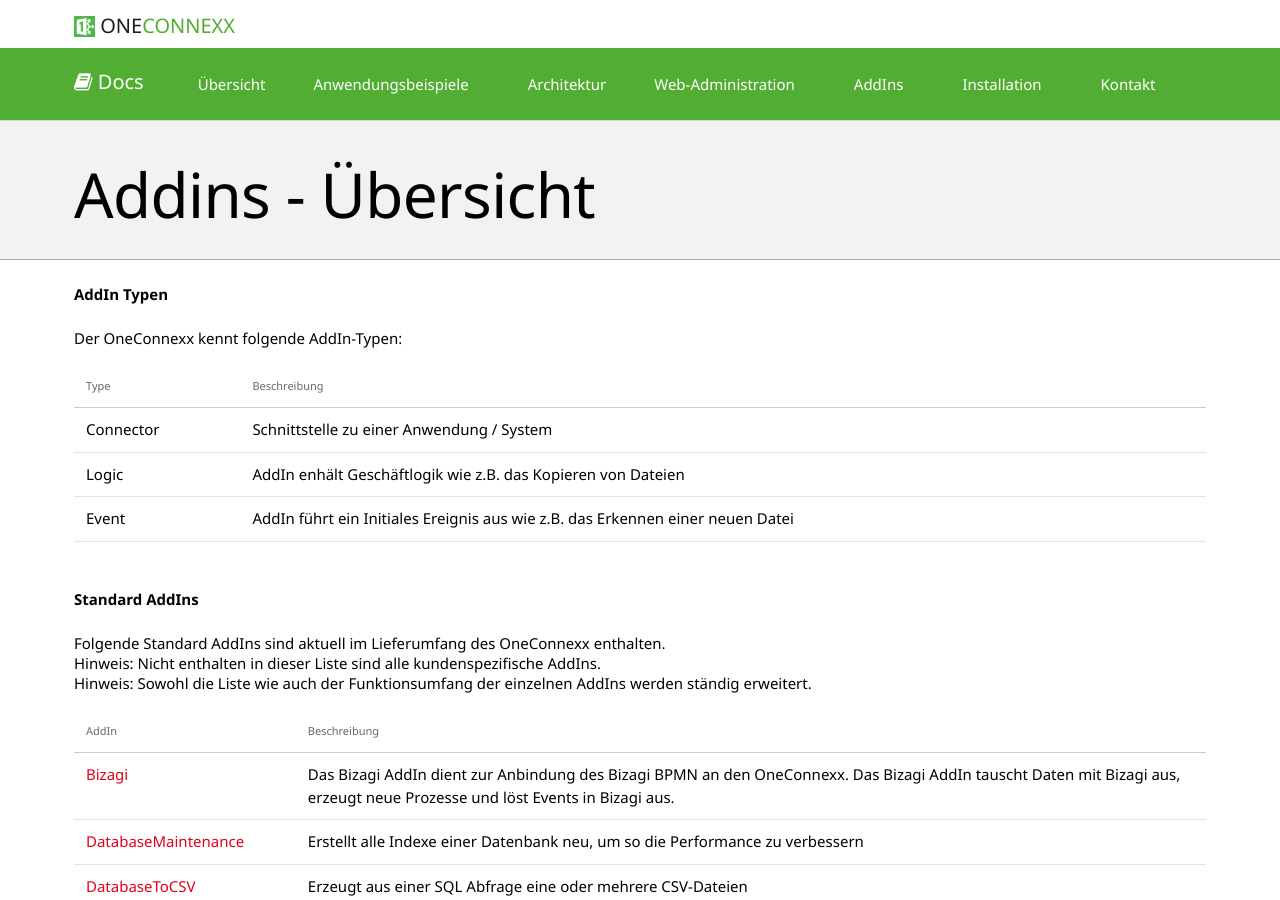
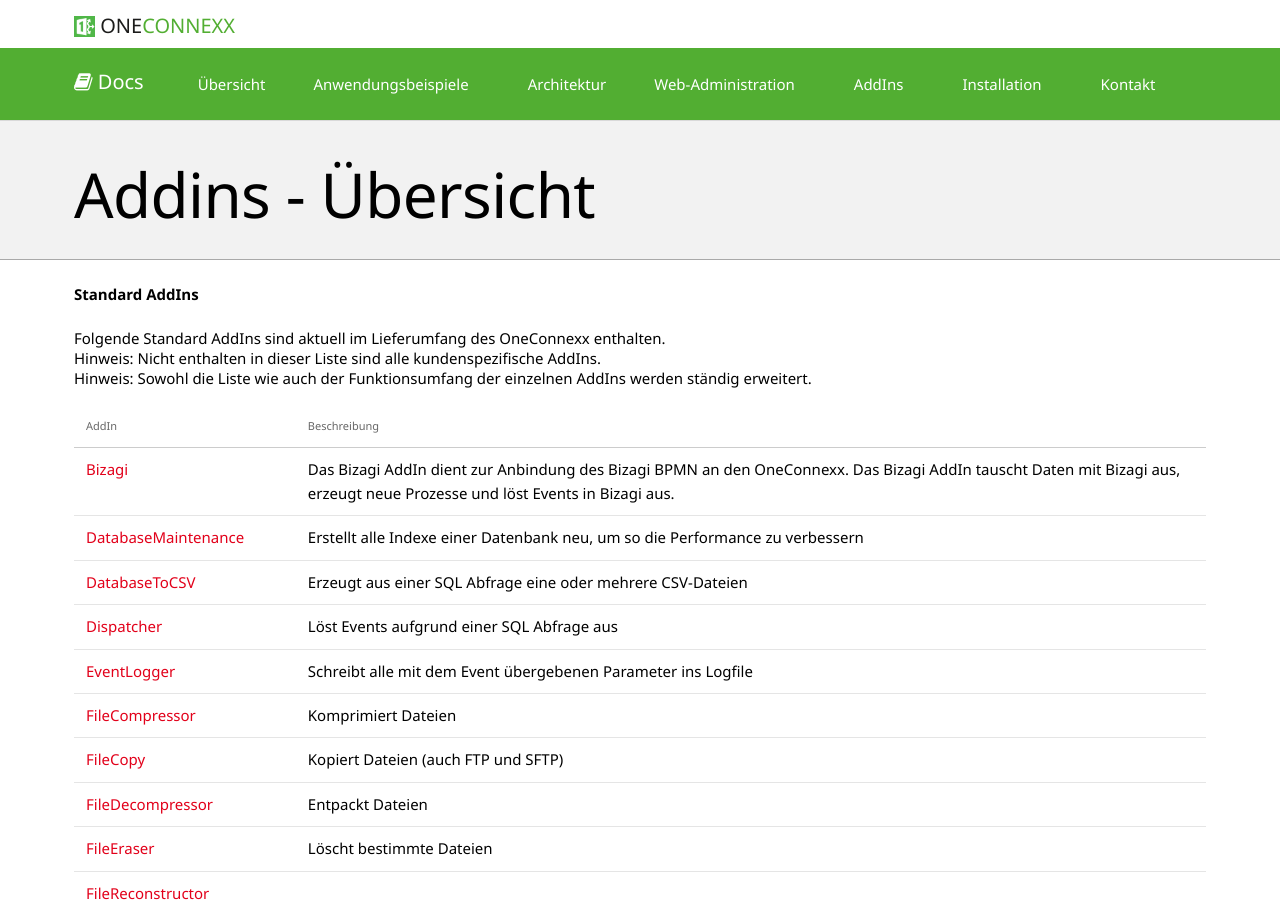
Before and after one commit to primesoft-group/oneconnexx-docs, a Jekyll site: the page built from _pages/addins/de/overview.md, in a window 1280 px wide and 900 px high. Built offline with Jekyll 4.4.1, drawn with Linux system fonts in a browser that asks for light colours; nearby versions of some CDN libraries; some web fonts are replaced.

```diff
--- a/_pages/addins/de/overview.md
+++ b/_pages/addins/de/overview.md
@@ -3,19 +3,6 @@
 title: Addins - Übersicht
 permalink: "addins/de/overview/"
 ---
-
-__AddIn Typen__
-
-Der OneConnexx kennt folgende AddIn-Typen:<br />
-<br />
-
-
-{:.table .table-striped}
-| Type | Beschreibung |
-| --- | --- |
-| Connector | Schnittstelle zu einer Anwendung / System |
-| Logic | AddIn enhält Geschäftlogik wie z.B. das Kopieren von Dateien |
-| Event | AddIn führt ein Initiales Ereignis aus wie z.B. das Erkennen einer neuen Datei |
 
 __Standard AddIns__
 
```
Also changed, not shown: _pages/addins/de/xsltransform.md (+1 -1 lines).
